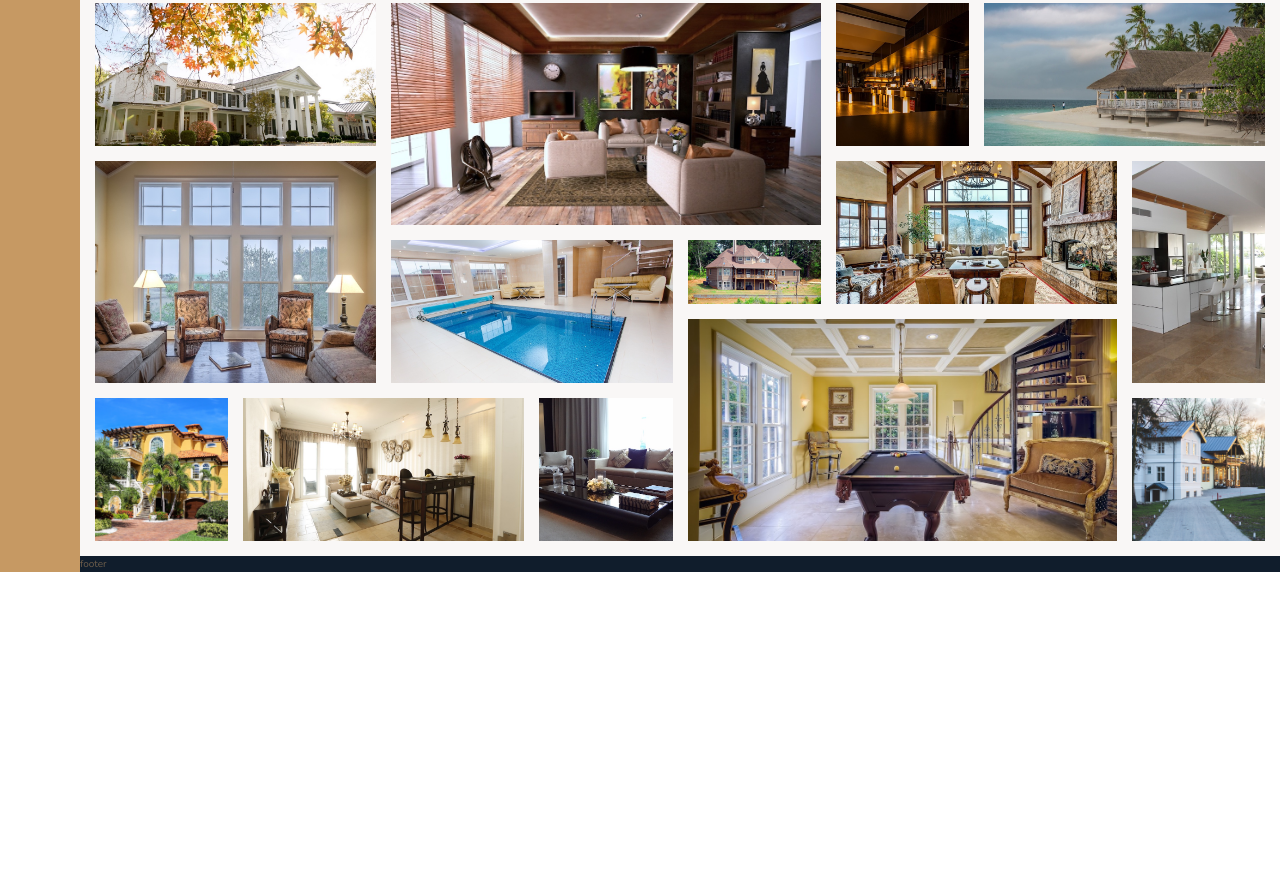
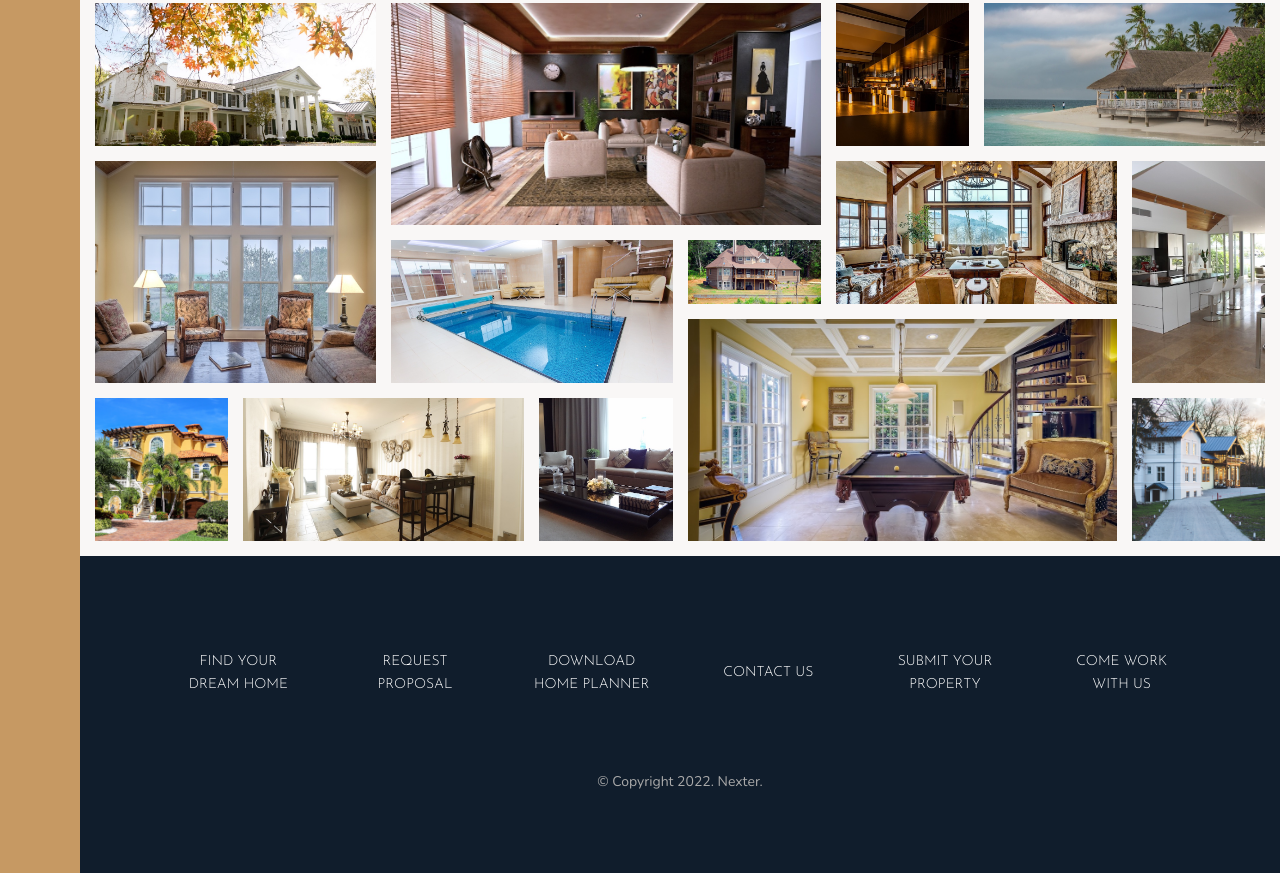
Before and after one commit to OzzyDm/nexter-page, a website: page index.html in a window 1280 px wide. Shown: the part 3084-3957 px from the top of the page. Before the commit the page ends 3656 px from the top, so only its background shows below. Drawn offline with nearby package versions, Linux system fonts and the light colour scheme.

Commit message:
footer added

```diff
--- a/index.html
+++ b/index.html
@@ -358,6 +358,26 @@
         />
       </figure>
     </section>
-    <footer class="footer">footer</footer>
+    <footer class="footer">
+      <ul class="nav">
+        <li class="nav__item">
+          <a href="#" class="nav__link">Find your dream home</a>
+        </li>
+        <li class="nav__item">
+          <a href="#" class="nav__link">Request proposal</a>
+        </li>
+        <li class="nav__item">
+          <a href="#" class="nav__link">Download home planner</a>
+        </li>
+        <li class="nav__item"><a href="#" class="nav__link">Contact us</a></li>
+        <li class="nav__item">
+          <a href="#" class="nav__link">Submit your property</a>
+        </li>
+        <li class="nav__item">
+          <a href="#" class="nav__link">Come work with us</a>
+        </li>
+      </ul>
+      <p class="copyright">&copy; Copyright 2022. Nexter.</p>
+    </footer>
   </body>
 </html>
--- a/sass/_footer.scss
+++ b/sass/_footer.scss
@@ -1,4 +1,40 @@
 .footer {
   background-color: $color-secondary;
   grid-column: full-start/full-end;
+  padding: 8rem;
 }
+
+.nav {
+  list-style: none;
+
+  display: grid;
+  grid-template-columns: repeat(auto-fit, minmax(15rem, 1fr));
+  grid-gap: 2rem;
+  align-items: center;
+
+  &__link:link,
+  &__link:visited {
+    font-size: 1.4rem;
+    color: #fff;
+    text-decoration: none;
+    font-family: $font-display;
+    text-transform: uppercase;
+    text-align: center;
+    padding: 1.5rem;
+    display: block;
+    transition: all 0.2s;
+  }
+
+  &__link:hover,
+  &__link:active {
+    background-color: rgba(#fff, 0.05);
+    transform: translateY(-3px);
+  }
+}
+
+.copyright {
+  font-size: 1.4rem;
+  color: $color-grey-light-2;
+  margin-top: 6rem;
+  text-align: center;
+}
```
Also changed, not shown: css/style.css.
